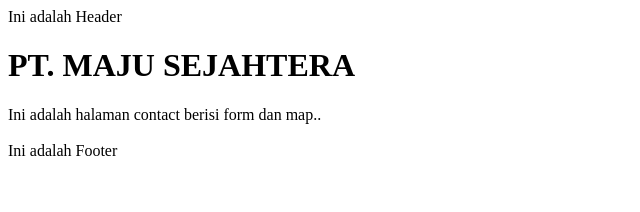
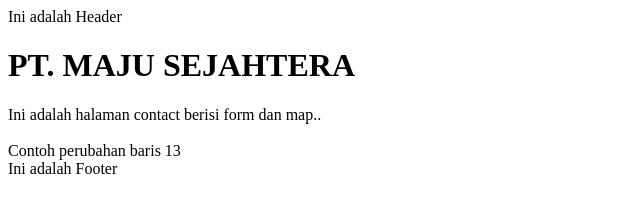
Before and after one commit to RinoM0915/RinoM0915, a plain HTML site: page contact.html in a window 1280 px wide. Shown: the whole page, without its empty margins (0-640 px from the left). Drawn offline with Linux system fonts and the light colour scheme.

Commit message:
Menambah penjelasan contact

```diff
--- a/contact.html
+++ b/contact.html
@@ -10,6 +10,7 @@
     <h1>PT. MAJU SEJAHTERA</h1>
     <div>Ini adalah halaman contact berisi form dan map..</div>
     <br />
+    <div>Contoh perubahan baris 13</div>
     <footer>Ini adalah Footer</footer>
   </body>
 </html>
```
